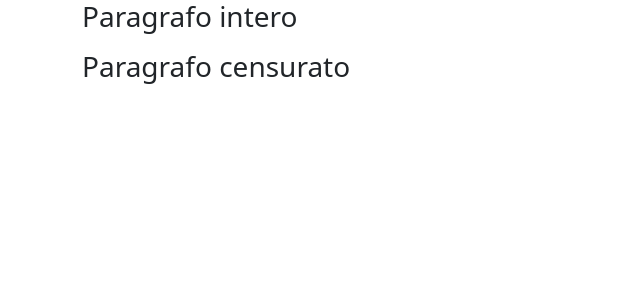
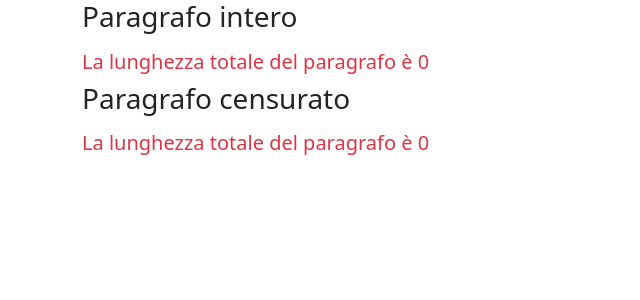
Before and after one commit to nazariozaccagnino/php-badwords, a PHP site: page /result.php in a window 1280 px wide. Shown: the top 300 px of the page, without its empty margins (0-640 px from the left). Run offline with PHP 8.4, Linux system fonts and the light colour scheme; data that the repository does not hold is empty.

Commit message:
added the <p> length printing

```diff
--- a/result.php
+++ b/result.php
@@ -2,10 +2,11 @@
 //var_dump($_POST);
 $textarea = $_POST['textarea'];
 $badword = $_POST['badword'];
-$modifiedtext = str_replace("$badword","***", "$textarea");
+$modifiedtext = str_replace("$badword", "***", "$textarea");
 ?>
 <!DOCTYPE html>
 <html lang="en">
+
 <head>
     <meta charset="UTF-8">
     <meta name="viewport" content="width=device-width, initial-scale=1.0">
@@ -14,6 +15,7 @@ $modifiedtext = str_replace("$badword","***", "$textarea");
     <link rel="stylesheet" href="./css/styles.css">
     <title>Result</title>
 </head>
+
 <body>
     <div class="container">
         <div>
@@ -21,13 +23,21 @@ $modifiedtext = str_replace("$badword","***", "$textarea");
             <p>
                 <?php echo $textarea ?>
             </p>
+            <div>
+            <h5 class="text-danger">La lunghezza totale del paragrafo è <?php echo strlen($textarea)?></h5>
+
+            </div>
         </div>
         <div>
             <h3>Paragrafo censurato</h3>
             <p>
                 <?php echo $modifiedtext ?>
             </p>
+            <div>
+               <h5 class="text-danger">La lunghezza totale del paragrafo è <?php echo strlen($modifiedtext)?></h5>
+            </div>
         </div>
     </div>
 </body>
+
 </html>
```
